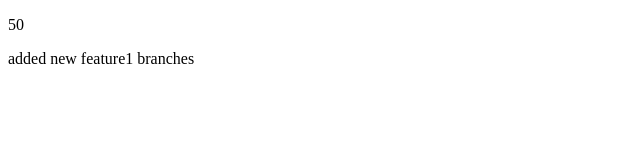
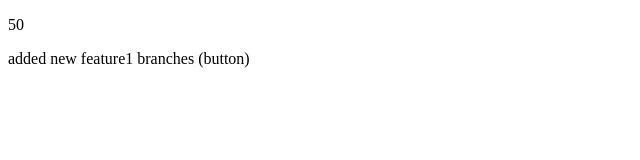
Before and after one commit to saurabhpohare-dev/localrepo, a plain HTML site: page index.html in a window 1280 px wide. Shown: the full height of the page, 0-640 px from the left. Drawn offline with Linux system fonts and the light colour scheme.

```diff
--- a/index.html
+++ b/index.html
@@ -2,7 +2,7 @@
 <html>
   <body>
     <p id="demo"></p>
-    <p> added new feature1 branches</p>
+    <p> added new feature1 branches (button)</p>
     <script>
 
      document.getElementById("demo").innerHTML=5 * 10;
```
